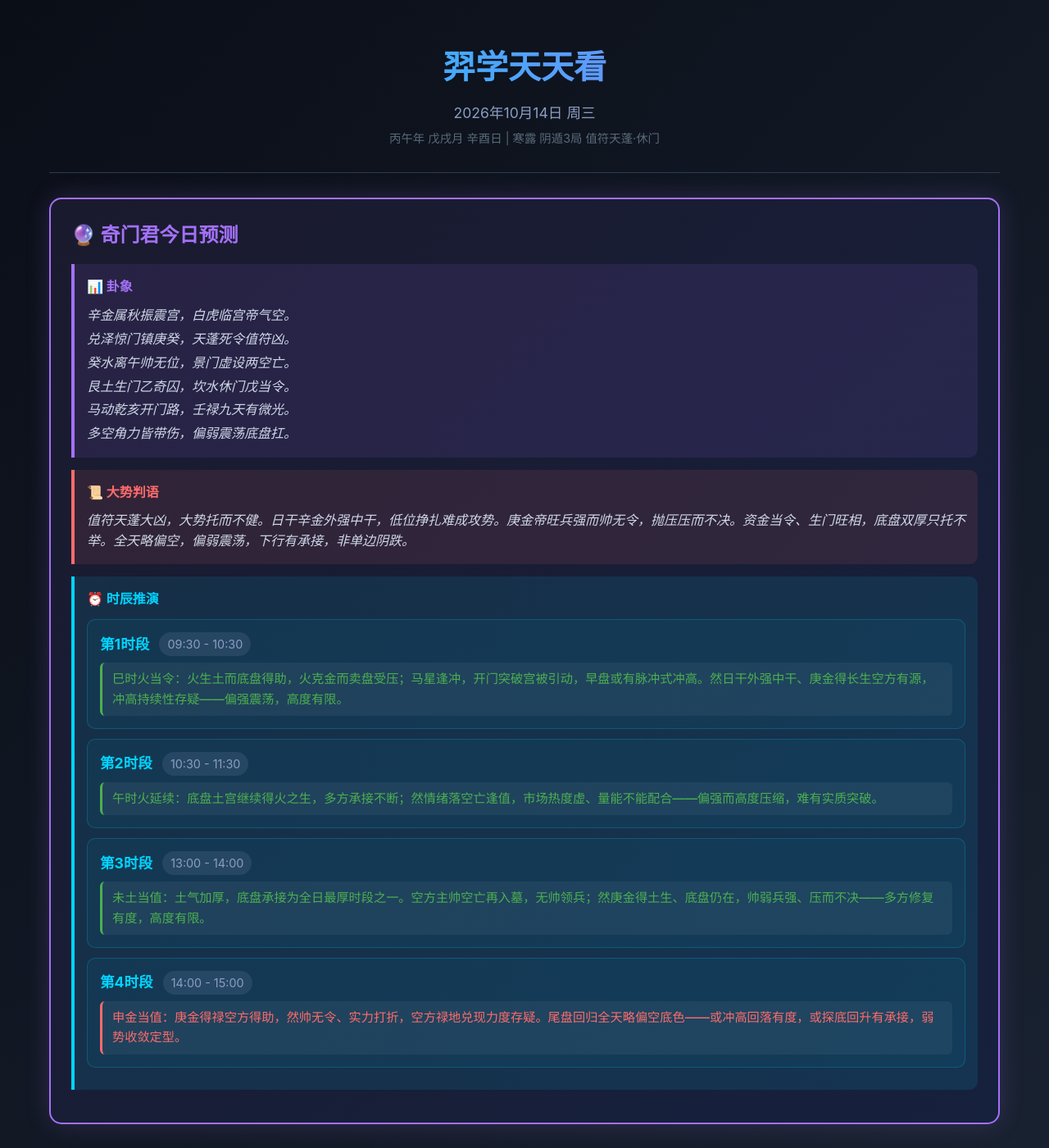
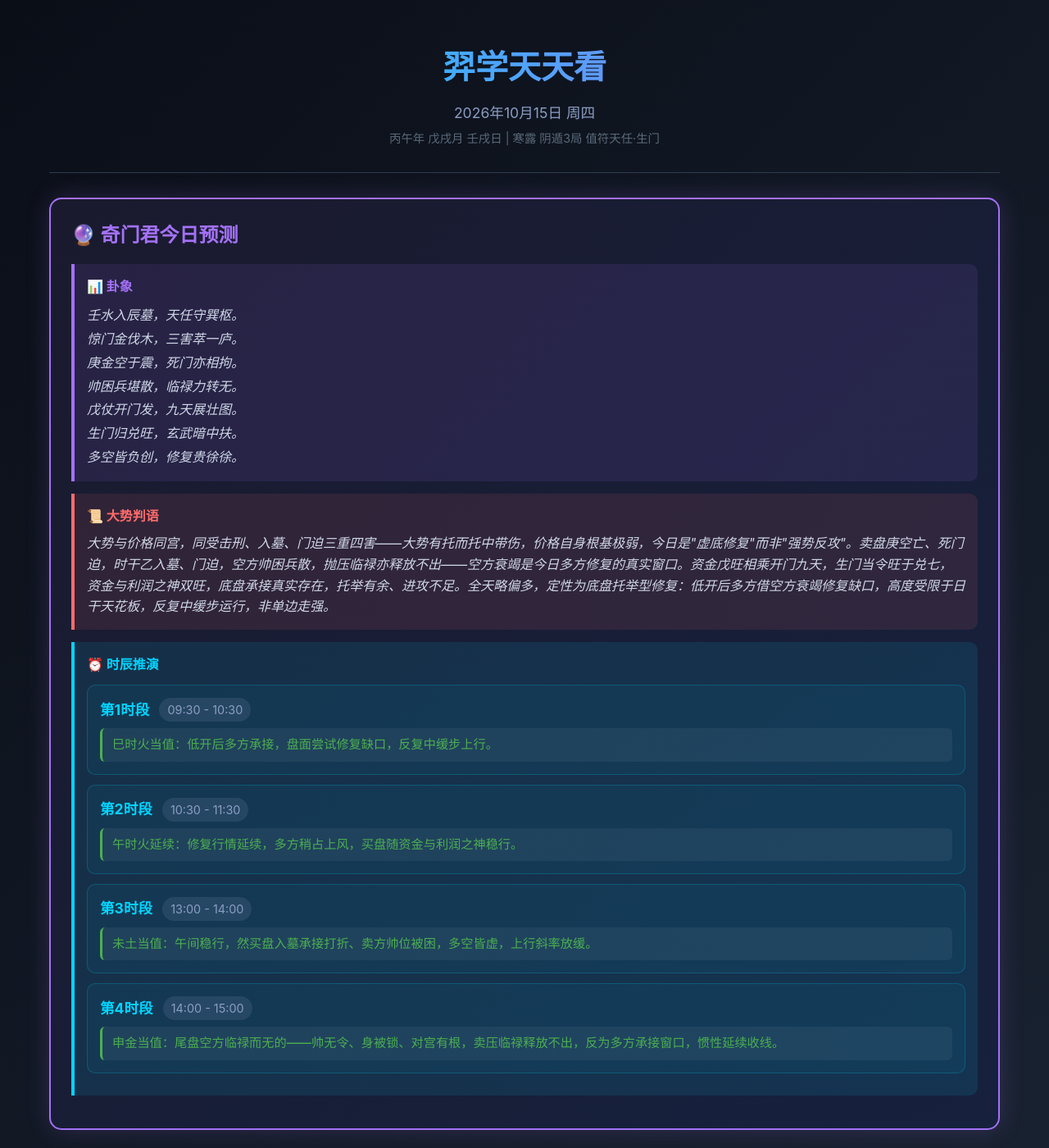
Before and after one commit to xiaoyi0319a/yixue-dashboard, a Jekyll site: the page index.html, which Jekyll copies as it is, in a window 1280 px wide and 1400 px high. Shown: the whole window at 82% size. Built offline with Jekyll 4.4.1, drawn with Linux system fonts in a browser that asks for light colours; comment, search, counter and statistics services are not loaded; some of the changed text lies outside the part shown.

Commit message:
每日更新 2026-10-15：奇门预测（阴遁3局·略偏多·底盘托举型修复，四时段全微偏强）

```diff
--- a/index.html
+++ b/index.html
@@ -4,12 +4,12 @@
     <meta charset="UTF-8">
     <meta name="viewport" content="width=device-width, initial-scale=1.0">
     <meta http-equiv="Cache-Control" content="no-cache, no-store, must-revalidate">
-    <meta property="og:title" content="羿学天天看 | 2026-10-14">
-    <meta property="og:description" content="🔮 阴遁3局·略偏空·多空皆伤（卖方兵强无帅 vs 底盘双厚只托不举）| 📈📰 方向整理已暂停（09-27指令），数据截至09-24">
+    <meta property="og:title" content="羿学天天看 | 2026-10-15">
+    <meta property="og:description" content="🔮 阴遁3局·略偏多·底盘托举型修复（大势价格同宫同伤 vs 空方帅困兵散临禄无的）| 📈📰 方向整理已暂停（09-27指令）">
     <meta property="og:type" content="website">
     <meta property="og:url" content="https://xiaoyi0319a.github.io/yixue-dashboard/">
     <meta name="twitter:card" content="summary_large_image">
-    <title>羿学天天看 | 2026-10-14</title>
+    <title>羿学天天看 | 2026-10-15</title>
     <link rel="stylesheet" href="css/style.css">
     <script async src="https://busuanzi.ibruce.info/busuanzi/2.3/busuanzi.pure.mini.js"></script>
 </head>
@@ -17,18 +17,18 @@
     <div class="container">
         <div class="header">
             <h1>羿学天天看</h1>
-            <div class="date">2026年10月14日 周三</div>
-            <div class="ganzhi">丙午年 戊戌月 辛酉日 | 寒露 阴遁3局 值符天蓬·休门</div>
+            <div class="date">2026年10月15日 周四</div>
+            <div class="ganzhi">丙午年 戊戌月 壬戌日 | 寒露 阴遁3局 值符天任·生门</div>
         </div>
         <div class="qimen-section">
             <h2>🔮 奇门君今日预测</h2>
             <div class="qimen-hexagram">
                 <h4>📊 卦象</h4>
-                <p>辛金属秋振震宫，白虎临宫帝气空。<br>兑泽惊门镇庚癸，天蓬死令值符凶。<br>癸水离午帅无位，景门虚设两空亡。<br>艮土生门乙奇囚，坎水休门戊当令。<br>马动乾亥开门路，壬禄九天有微光。<br>多空角力皆带伤，偏弱震荡底盘扛。</p>
+                <p>壬水入辰墓，天任守巽枢。<br>惊门金伐木，三害萃一庐。<br>庚金空于震，死门亦相拘。<br>帅困兵堪散，临禄力转无。<br>戊仗开门发，九天展壮图。<br>生门归兑旺，玄武暗中扶。<br>多空皆负创，修复贵徐徐。</p>
             </div>
             <div class="qimen-verdict">
                 <h4>📜 大势判语</h4>
-                <p><i>值符天蓬大凶，大势托而不健。日干辛金外强中干，低位挣扎难成攻势。庚金帝旺兵强而帅无令，抛压压而不决。资金当令、生门旺相，底盘双厚只托不举。全天略偏空，偏弱震荡，下行有承接，非单边阴跌。</i></p>
+                <p><i>大势与价格同宫，同受击刑、入墓、门迫三重四害——大势有托而托中带伤，价格自身根基极弱，今日是"虚底修复"而非"强势反攻"。卖盘庚空亡、死门迫，时干乙入墓、门迫，空方帅困兵散，抛压临禄亦释放不出——空方衰竭是今日多方修复的真实窗口。资金戊旺相乘开门九天，生门当令旺于兑七，资金与利润之神双旺，底盘承接真实存在，托举有余、进攻不足。全天略偏多，定性为底盘托举型修复：低开后多方借空方衰竭修复缺口，高度受限于日干天花板，反复中缓步运行，非单边走强。</i></p>
             </div>
             <div class="qimen-time">
                 <h4>⏰ 时辰推演</h4>
@@ -37,33 +37,33 @@
                         <span class="time-name">第1时段</span>
                         <span class="time-range">09:30 - 10:30</span>
                     </div>
-                    <div class="time-verdict up">巳时火当令：火生土而底盘得助，火克金而卖盘受压；马星逢冲，开门突破宫被引动，早盘或有脉冲式冲高。然日干外强中干、庚金得长生空方有源，冲高持续性存疑——偏强震荡，高度有限。</div>
+                    <div class="time-verdict up">巳时火当值：低开后多方承接，盘面尝试修复缺口，反复中缓步上行。</div>
                 </div>
                 <div class="time-slot">
                     <div class="time-header">
                         <span class="time-name">第2时段</span>
                         <span class="time-range">10:30 - 11:30</span>
                     </div>
-                    <div class="time-verdict up">午时火延续：底盘土宫继续得火之生，多方承接不断；然情绪落空亡逢值，市场热度虚、量能不能配合——偏强而高度压缩，难有实质突破。</div>
+                    <div class="time-verdict up">午时火延续：修复行情延续，多方稍占上风，买盘随资金与利润之神稳行。</div>
                 </div>
                 <div class="time-slot">
                     <div class="time-header">
                         <span class="time-name">第3时段</span>
                         <span class="time-range">13:00 - 14:00</span>
                     </div>
-                    <div class="time-verdict up">未土当值：土气加厚，底盘承接为全日最厚时段之一。空方主帅空亡再入墓，无帅领兵；然庚金得土生、底盘仍在，帅弱兵强、压而不决——多方修复有度，高度有限。</div>
+                    <div class="time-verdict up">未土当值：午间稳行，然买盘入墓承接打折、卖方帅位被困，多空皆虚，上行斜率放缓。</div>
                 </div>
                 <div class="time-slot">
                     <div class="time-header">
                         <span class="time-name">第4时段</span>
                         <span class="time-range">14:00 - 15:00</span>
                     </div>
-                    <div class="time-verdict down">申金当值：庚金得禄空方得助，然帅无令、实力打折，空方禄地兑现力度存疑。尾盘回归全天略偏空底色——或冲高回落有度，或探底回升有承接，弱势收敛定型。</div>
+                    <div class="time-verdict up">申金当值：尾盘空方临禄而无的——帅无令、身被锁、对宫有根，卖压临禄释放不出，反为多方承接窗口，惯性延续收线。</div>
                 </div>
             </div>
         </div>
         <div class="footer">
-            <p>📅 更新于 2026-10-14 08:05 | 数据来源：同花顺/iFinD/东方财富</p>
+            <p>📅 更新于 2026-10-15 08:05 | 数据来源：同花顺/iFinD/东方财富</p>
             <p>⚠️ 本页面仅为信息整理，不构成投资建议。股市有风险，投资需谨慎。</p>
             <p>🔮 奇门预测基于传统术数，仅供娱乐参考，请勿作为交易依据。</p>
             <p>📊 访问统计：<span id="busuanzi_container_site_pv">本站总访问量 <span id="busuanzi_value_site_pv"></span> 次</span> | <span id="busuanzi_container_site_uv">访客数 <span id="busuanzi_value_site_uv"></span> 人</span></p>
```
